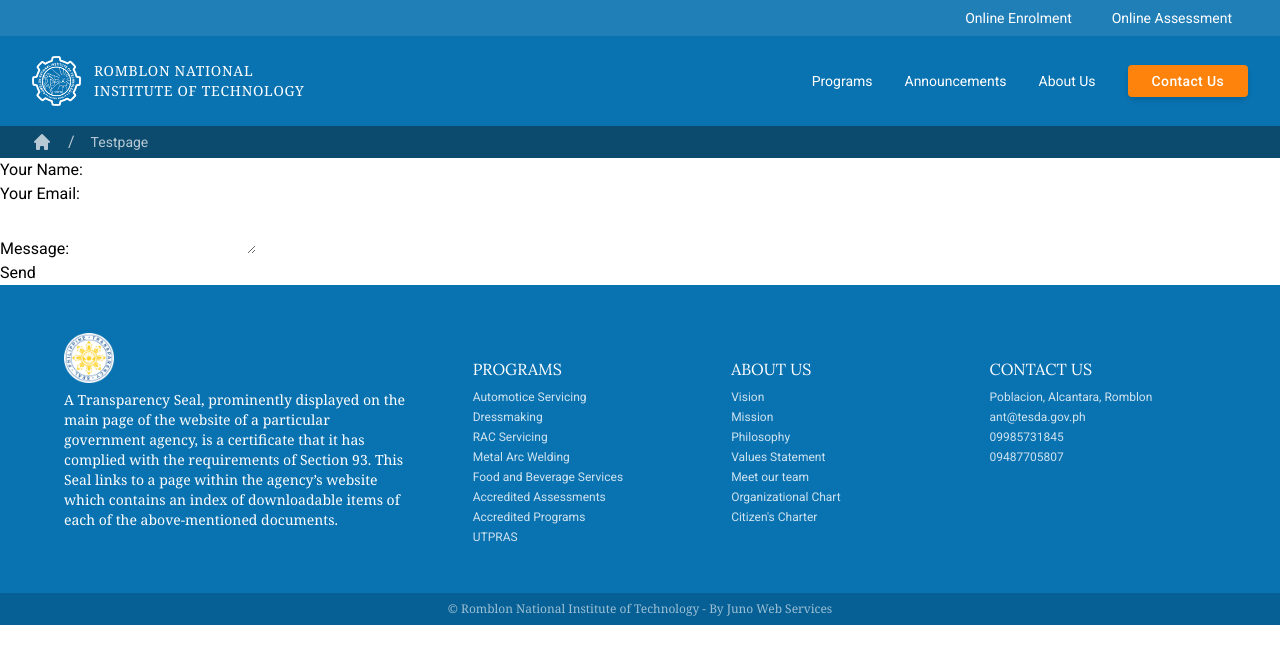
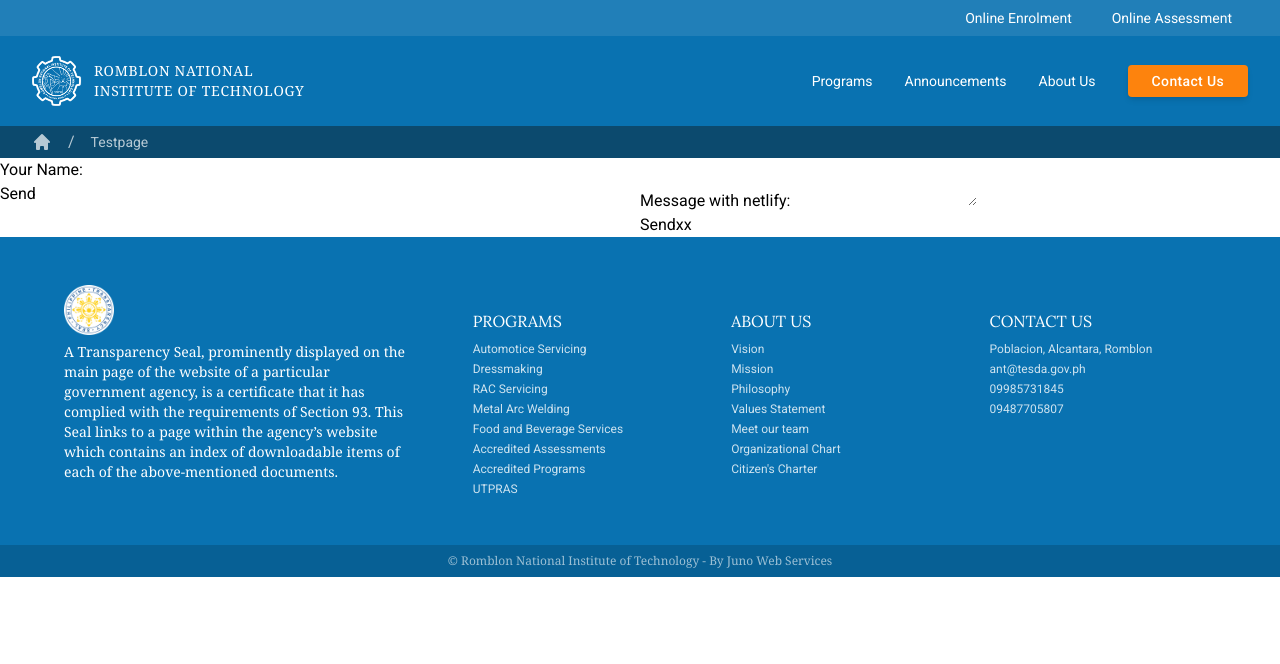
Before and after one commit to esculturajerome/rnit, a Next.js app: page /testpage in a window 1280 px wide. Shown: the top 664 px of the page. Built offline with nearby package versions, Linux system fonts and the light colour scheme.

Commit message:
Fixed form

```diff
--- a/components/ContactForm.js
+++ b/components/ContactForm.js
@@ -1,12 +1,7 @@
 const ContactForm = () => {
   return (
     <div id="contact">
-      <form
-        data-netlify="true"
-        method="post"
-        name="Contact Form"
-        data-netlify-honeypot="bot-field"
-      >
+      <form name="Contact Form" netlify>
         <input type="hidden" name="contact-form" value="Contact Form" />
         <div hidden>
           <input name="bot-field" />
--- a/pages/testpage.js
+++ b/pages/testpage.js
@@ -24,6 +24,7 @@ function TestPage() {
         />
       </Head>
       <Nav />
+      <div className="grid grid-cols-2">
         <form name="contact" method="POST" data-netlify="true">
           <input
             type="hidden"
@@ -36,19 +37,25 @@ function TestPage() {
             </label>
           </p>
           <p>
+            <button type="submit">Send</button>
+          </p>
+        </form>
+        <form name="contact" netlify>
+          <input
+            type="hidden"
+            name="test"
+            value="Sales inquiry from mysitename.netlify.app"
+          />
+          <p>
             <label>
-            Your Email: <input type="email" name="email" />
+              Message with netlify: <textarea name="message"></textarea>
             </label>
           </p>
           <p>
-          <label>
-            Message: <textarea name="message"></textarea>
-          </label>
-        </p>
-        <p>
-          <button type="submit">Send</button>
+            <button type="submit">Sendxx</button>
           </p>
         </form>
+      </div>
 
       <Footer />
     </>
```
Lines whose indentation alone changed are shown as unchanged.
